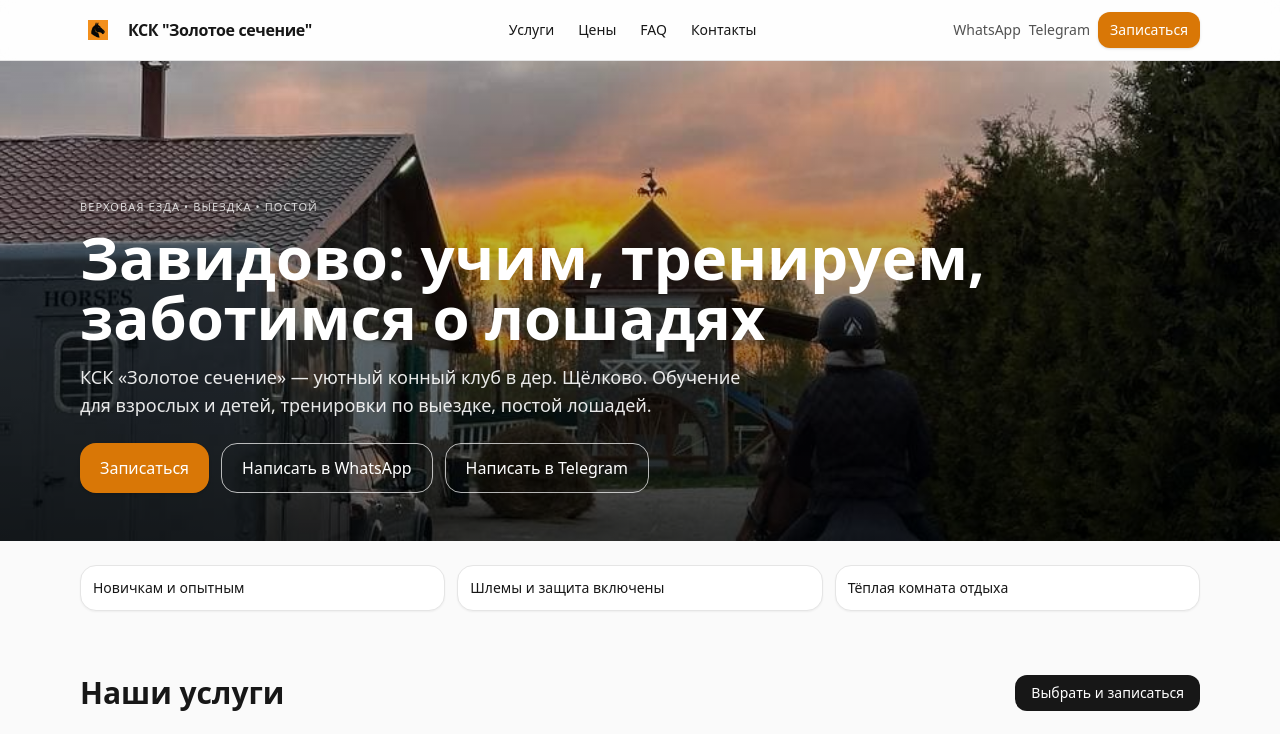
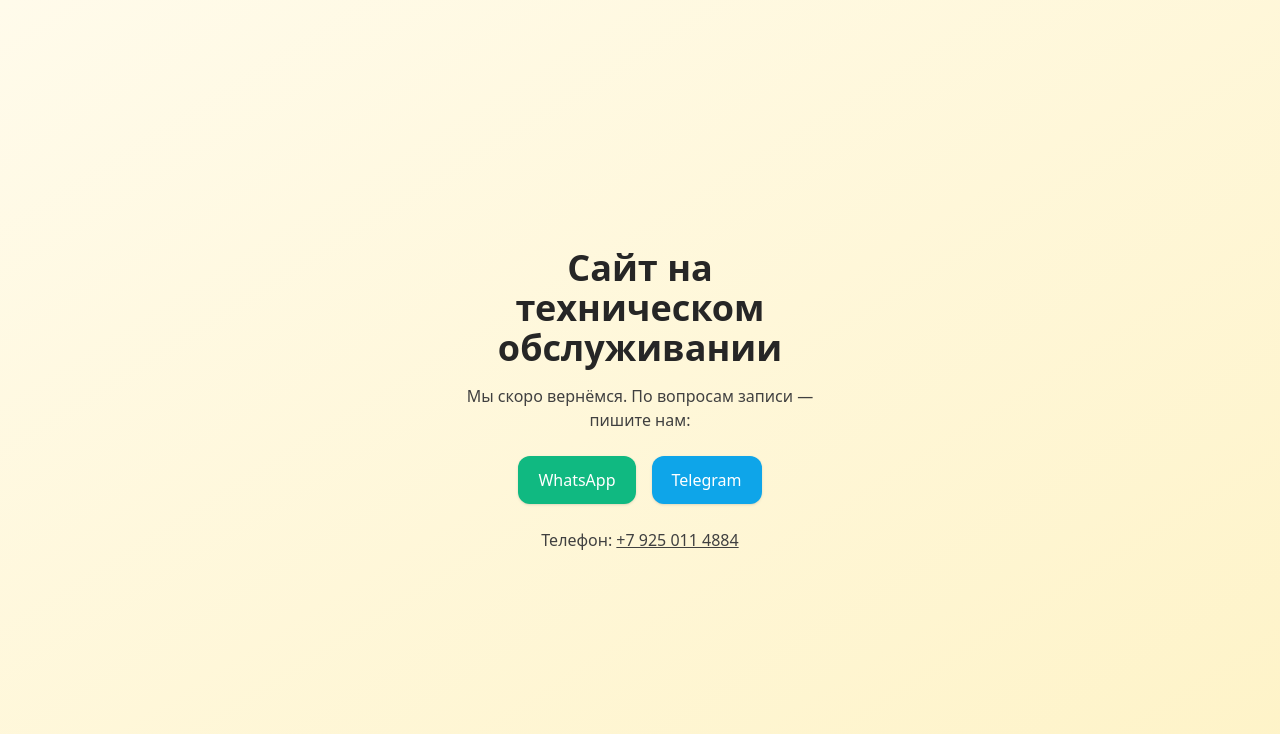
Before and after one commit to EvgenyShil/zavidovo-horses, a React (Vite) app: page / in a window 1280 px wide. Shown: the top 734 px of the page. Built offline with nearby package versions, Linux system fonts and the light colour scheme.

Commit message:
fix: show maintenance page

```diff
--- a/index.html
+++ b/index.html
@@ -1,47 +1,20 @@
 <!doctype html>
 <html lang="ru">
-  <head>
-    <meta charset="UTF-8" />
-    <meta name="viewport" content="width=device-width, initial-scale=1.0" />
-    <title>КСК «Золотое сечение» — Завидово</title>
-    <meta name="description" content="Обучение верховой езде для взрослых и детей, тренировки по выездке и постой лошадей. Тверская область, дер. Щёлково." />
-    <link rel="icon" type="image/png" href="/images/logo-horse.png" />
-    <!-- hero image preloading for faster LCP -->
-    <link rel="preload" as="image" href="/images/hero-sunset.jpg" />
-    <!-- Open Graph -->
-    <meta property="og:type" content="website" />
-    <meta property="og:title" content="КСК «Золотое сечение» — верховая езда в Завидово" />
-    <meta property="og:description" content="Уроки, прогулки, выездка и постой лошадей. Запись в WhatsApp." />
-    <meta property="og:image" content="/images/hero-sunset.jpg" />
-    <meta name="twitter:card" content="summary_large_image" />
-    <script src="https://mc.yandex.ru/metrika/tag.js" async></script>
-    <script>
-      window.METRIKA_ID = 123456789;
-      window.ym = window.ym || function () {
-        (window.ym.a = window.ym.a || []).push(arguments);
-      };
-      ym(window.METRIKA_ID, "init", { defer: true });
-    </script>
-    <script type="application/ld+json">
-      {
-        "@context": "https://schema.org",
-        "@type": "SportsActivityLocation",
-        "name": "КСК «Золотое сечение»",
-        "address": {
-          "@type": "PostalAddress",
-          "addressLocality": "дер. Щёлково",
-          "addressRegion": "Тверская область",
-          "addressCountry": "RU"
-        },
-        "telephone": "+7-960-713-18-43",
-        "url": "https://zavidovo-horses.ru/",
-        "sameAs": ["https://t.me/Evgeny_ssh"],
-        "openingHours": "Mo-Su 10:00-20:00"
-      }
-    </script>
-  </head>
-  <body>
-    <div id="root"></div>
-    <script type="module" src="/src/main.jsx"></script>
-  </body>
+<head>
+  <meta charset="utf-8" />
+  <meta name="viewport" content="width=device-width, initial-scale=1.0" />
+  <title>Сайт на обслуживании — КСК «Золотое сечение»</title>
+  <script src="https://cdn.tailwindcss.com"></script>
+</head>
+<body class="min-h-screen flex items-center justify-center bg-gradient-to-br from-amber-50 to-amber-100 text-neutral-800">
+  <main class="text-center p-6 max-w-md">
+    <h1 class="text-3xl sm:text-4xl font-semibold">Сайт на техническом обслуживании</h1>
+    <p class="mt-4 text-neutral-700">Мы скоро вернёмся. По вопросам записи — пишите нам:</p>
+    <div class="mt-6 flex flex-col sm:flex-row justify-center gap-4">
+      <a href="https://wa.me/79250114884" target="_blank" rel="noreferrer" class="px-5 py-3 rounded-xl bg-emerald-500 text-white font-medium shadow hover:bg-emerald-600">WhatsApp</a>
+      <a href="https://t.me/+79250114884" target="_blank" rel="noreferrer" class="px-5 py-3 rounded-xl bg-sky-500 text-white font-medium shadow hover:bg-sky-600">Telegram</a>
+    </div>
+    <p class="mt-6 text-neutral-700">Телефон: <a href="tel:+79250114884" class="underline hover:text-neutral-900">+7 925 011 4884</a></p>
+  </main>
+</body>
 </html>
```
Also changed, not shown: public/maintenance.html (deleted, +0 -20 lines).
